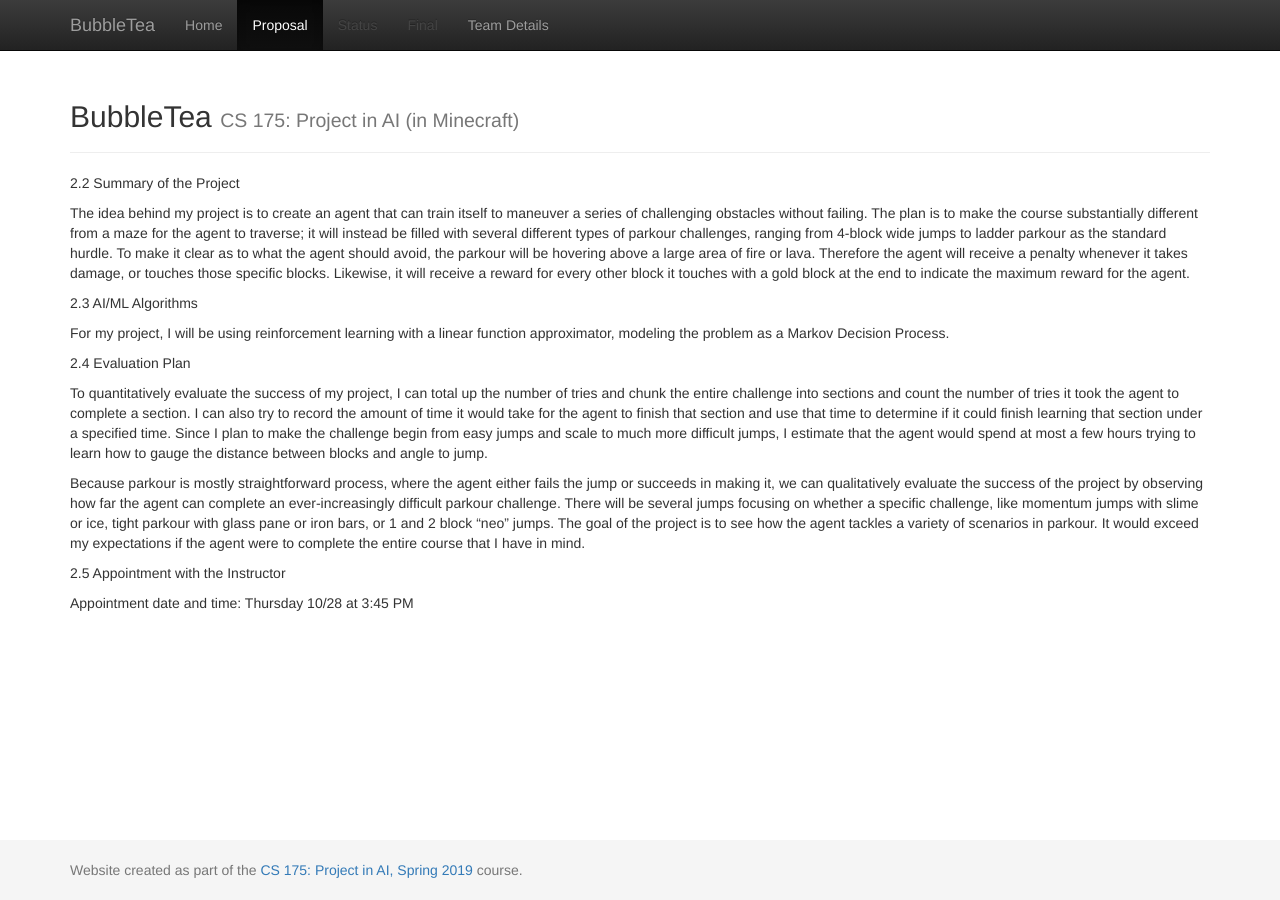
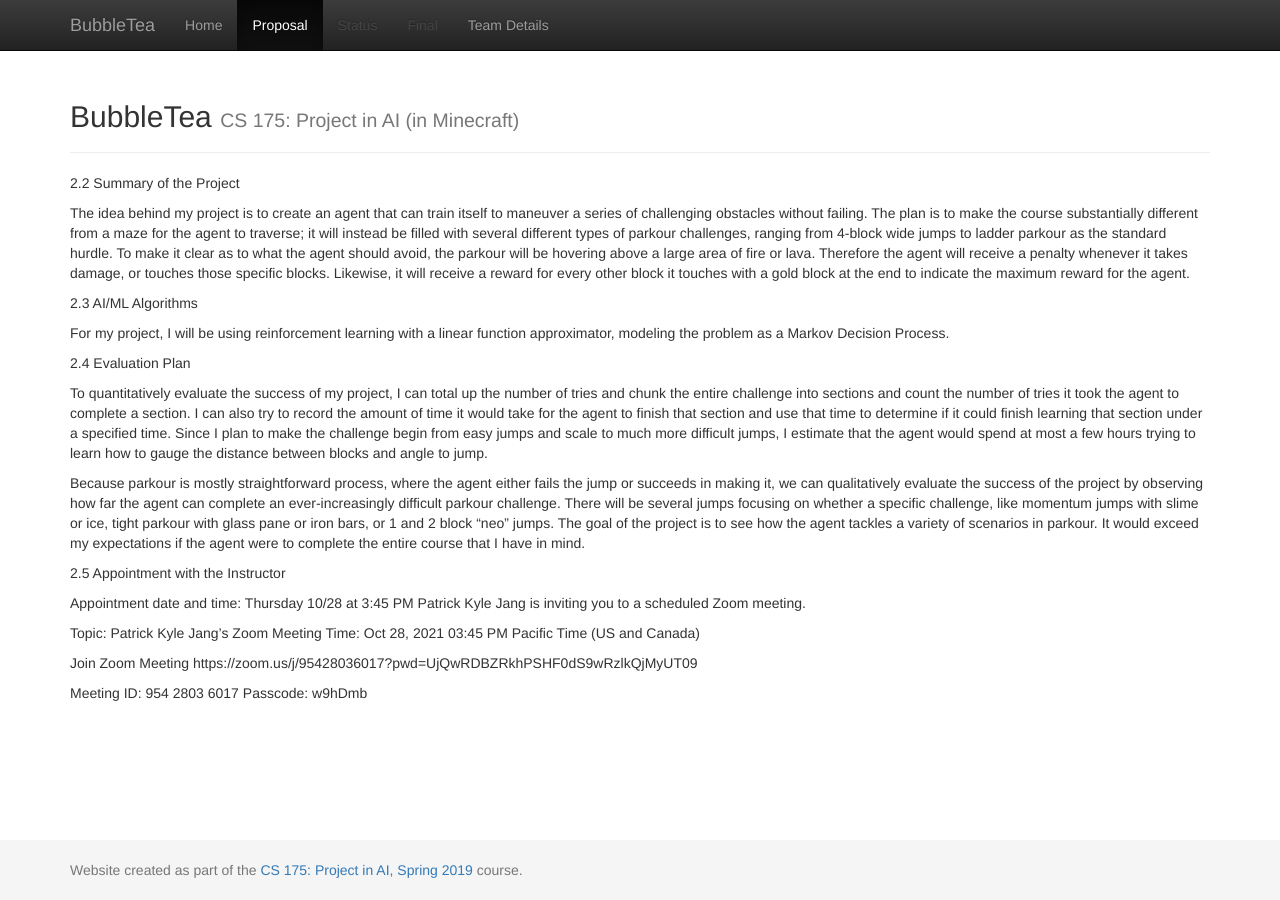
Before and after one commit to pkjang/BubbleTea, a Jekyll site: the page built from docs/proposal.md, in a window 1280 px wide. Built offline with Jekyll 4.4.1, drawn with Linux system fonts in a browser that asks for light colours.

Commit message:
Update proposal.md

```diff
--- a/docs/proposal.md
+++ b/docs/proposal.md
@@ -40,3 +40,13 @@ how the agent tackles a variety of scenarios in parkour. It would exceed my expe
 2.5 Appointment with the Instructor
 
 Appointment date and time: Thursday 10/28 at 3:45 PM
+Patrick Kyle Jang is inviting you to a scheduled Zoom meeting.
+
+Topic: Patrick Kyle Jang's Zoom Meeting
+Time: Oct 28, 2021 03:45 PM Pacific Time (US and Canada)
+
+Join Zoom Meeting
+https://zoom.us/j/95428036017?pwd=UjQwRDBZRkhPSHF0dS9wRzlkQjMyUT09
+
+Meeting ID: 954 2803 6017
+Passcode: w9hDmb
```
